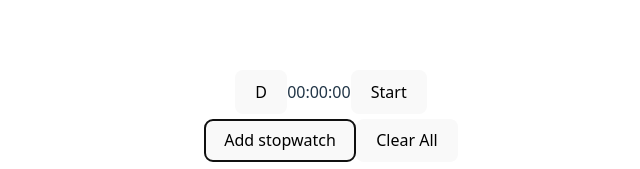
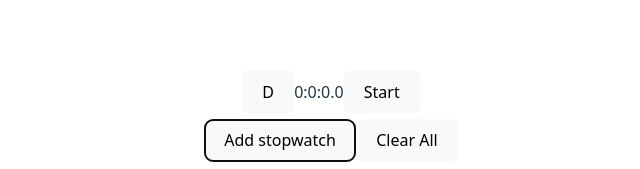
Before and after one commit to paulglad1234/Stopwatch-React-Exersize, a React (Vite) app: page / in a window 1280 px wide. Both pictures are taken after a click on the button "Add stopwatch". Shown: the part 284-453 px from the top of the page, without its empty margins (309-949 px from the left). Built offline with nearby package versions, Linux system fonts and the light colour scheme.

Commit message:
[Draft] ClockFace component

```diff
--- a/src/App.tsx
+++ b/src/App.tsx
@@ -1,30 +1,63 @@
-import {useState} from 'react'
+import {useState, useEffect} from 'react'
 import './App.css'
+
+function ClockFace({isRunning}: { isRunning: boolean | null }) {
+    const [time, setTime] = useState(0);
+
+    useEffect(() => {
+        let intervalId: NodeJS.Timeout;
+        if (isRunning) {
+            intervalId = setInterval(() => setTime(time + 10), 10);
+        }
+
+        return () => clearInterval(intervalId);
+    }, [isRunning, time]);
+
+    function stringFromMs(ms: number) {
+        return `${Math.floor(ms / 3600000)}:${Math.floor(ms / 60000) % 60}:${Math.floor(ms / 1000) % 60}.${Math.floor((ms % 1000) / 10)}`
+    }
+
+    return (<label>{stringFromMs(time)}</label>);
+}
 
 function Stopwatch({onRemove}: { onRemove: () => void }) {
     const [isRunning, setIsRunning] = useState<boolean | null>(null);
 
+    function run() {
+        setIsRunning(true);
+    }
+
+    function pause() {
+        setIsRunning(false);
+    }
+
+    function reset() {
+        setIsRunning(null);
+    }
+
     function getActiveSwControls() {
         if (isRunning) {
             return (<>
-                <button onClick={() => setIsRunning(false)}>Pause</button>
-                <button onClick={() => setIsRunning(null)}>Reset</button>
+                <button onClick={pause}>Pause</button>
+                <button onClick={reset}>Reset</button>
             </>);
         }
         if (isRunning !== null) {
             return (<>
-                <button onClick={() => setIsRunning(true)}>Resume</button>
-                <button onClick={() => setIsRunning(null)}>Reset</button>
+                <button onClick={run}>Resume</button>
+                <button onClick={reset}>Reset</button>
             </>);
         }
-        return (<button onClick={() => setIsRunning(true)}>Start</button>);
+        return (<button onClick={run}>Start</button>);
     }
+
+    const activeSwControls = getActiveSwControls();
 
     return (
         <div className="stopwatch">
             <button onClick={onRemove}>D</button>
-            00:00:00
-            {getActiveSwControls()}
+            <ClockFace isRunning={isRunning}/>
+            {activeSwControls}
         </div>
     );
 }
@@ -53,7 +86,7 @@ function App() {
 
     return (
         <>
-            {stopwatchIds.map(id => (<Stopwatch key={id} onRemove={() => removeStopwatch(id)} />))}
+            {stopwatchIds.map(id => (<Stopwatch key={id} onRemove={() => removeStopwatch(id)}/>))}
             <div>
                 <button onClick={addStopwatch}>Add stopwatch</button>
                 <button onClick={() => setStopwatchIds([])}>Clear All</button>
```
